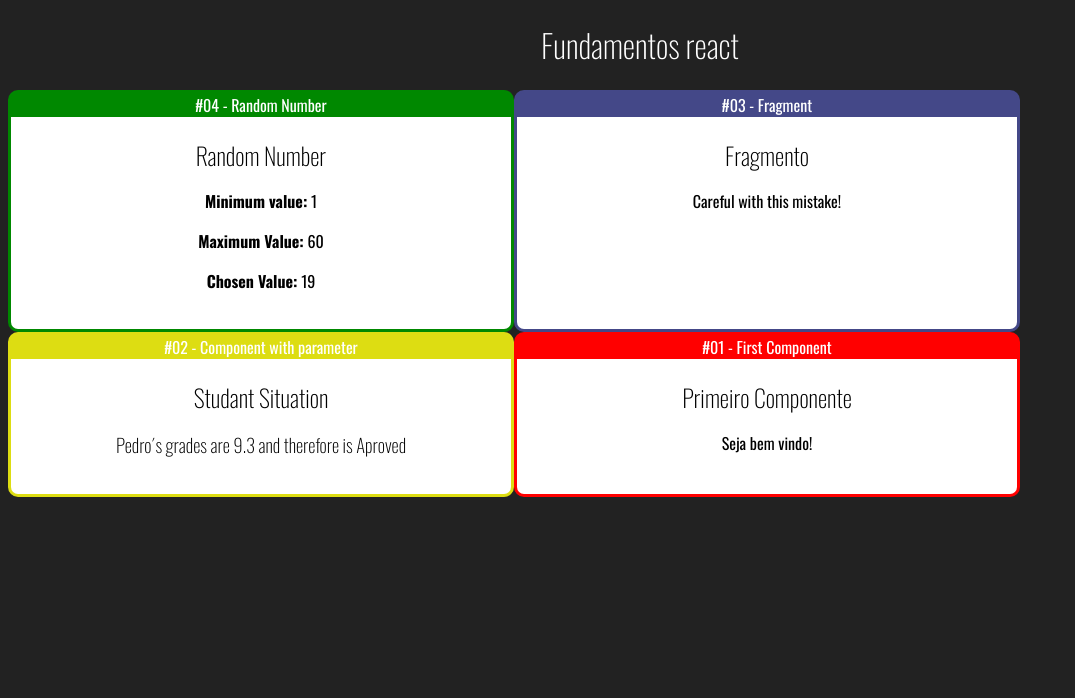
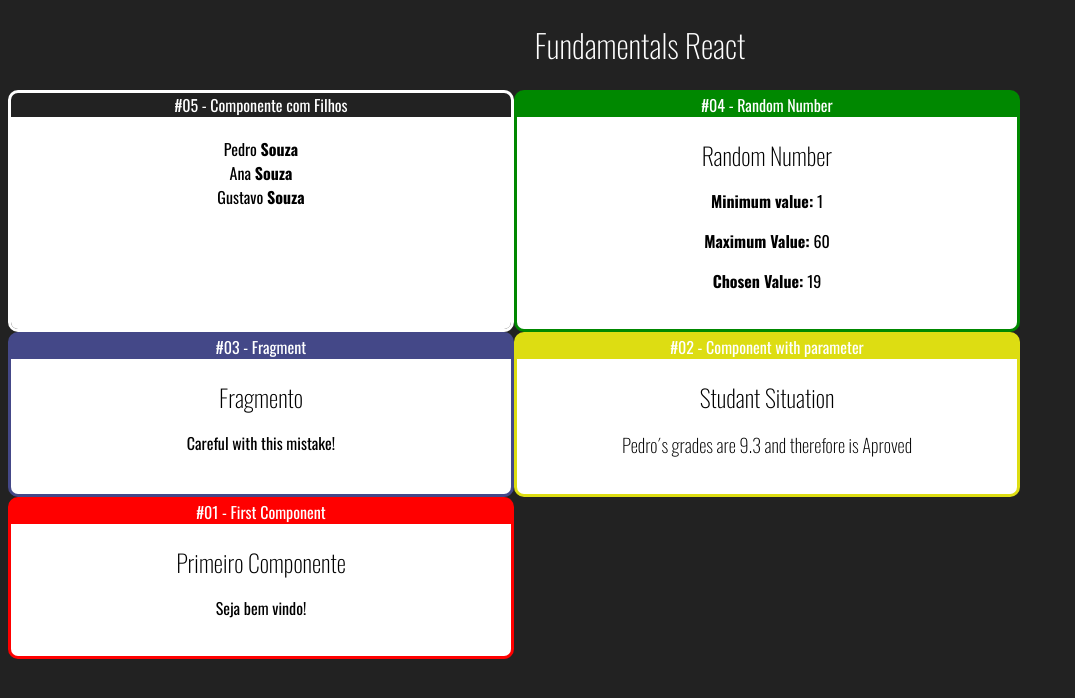
Before and after one commit to Lucas-ASouza/React-JS-training, a React (Create React App) app: page / in a window 1280 px wide. Shown: the top 698 px of the page, without its empty margins (0-1075 px from the left). Built offline with nearby package versions, Linux system fonts and the light colour scheme.

Commit message:
working with props.children

```diff
--- a/src/components/App.jsx
+++ b/src/components/App.jsx
@@ -1,6 +1,9 @@
 import React from "react"
 import './App.css'
 import Card from "./layout/Card"
+
+import Familia from "./basics/Familia"
+import FamiliaMembro from "./basics/FamiliaMembro"
 import Random from "./basics/Random"
 import Primeiro from "./basics/First"
 import ComParametro from "./basics/ComParametro"
@@ -9,9 +12,17 @@ import Fragment from "./basics/Fragment"
 export default () =>
 
     <div className="App">
-        <h1>Fundamentos react</h1>
+        <h1>Fundamentals React</h1>
 
         <div className="Exercises">
+            <Card titulo="#05 - Componente com Filhos" color="#FA60900">
+                <Familia surname="Souza">
+                    <FamiliaMembro name="Pedro"/>
+                    <FamiliaMembro name="Ana"/>
+                    <FamiliaMembro name="Gustavo"/>
+                </Familia>
+
+            </Card>
 
             <Card titulo="#04 - Random Number" color="#080">
                 <Random min={1} max={60}/>
@@ -21,8 +32,7 @@ export default () =>
                 <Fragment />
             </Card>
 
-            <Card titulo="#02 - Component with parameter" color="#DDDD12
-">
+            <Card titulo="#02 - Component with parameter" color="#DDDD12">
                 <ComParametro
                     titulo="Studant Situation"
                     aluno="Pedro"
--- /dev/null
+++ b/src/components/basics/Familia.jsx
@@ -0,0 +1,16 @@
+import React from 'react'
+import { cloneElement } from 'react'
+
+export default (props) =>{
+
+    return (
+        <div>
+            {
+                React.Children.map(props.children, (child)=>{
+                    return cloneElement(child, props)
+                })
+            }
+        </div>
+    )
+
+}
--- /dev/null
+++ b/src/components/basics/FamiliaMembro.jsx
@@ -0,0 +1,9 @@
+import React from 'react'
+
+export default props =>{
+
+    return (
+        <div>{props.name} <strong>{props.surname}</strong></div>
+    )
+
+}
```
